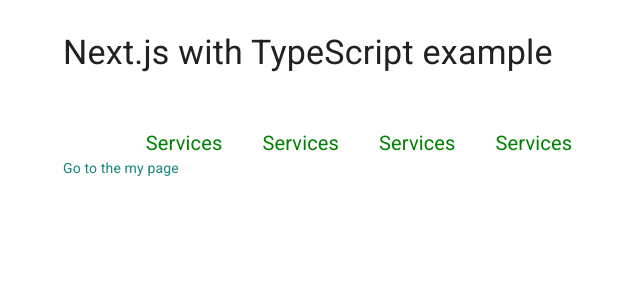
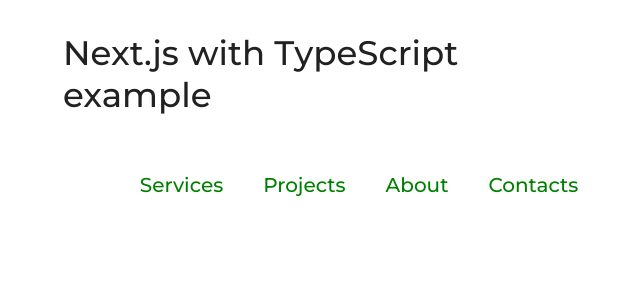
Before and after one commit to antonMandrichenko/company, a Next.js app: page / in a window 1280 px wide. Shown: the top 300 px of the page, without its empty margins (301-941 px from the left). Built offline with nearby package versions, Linux system fonts and the light colour scheme.

Commit message:
Added needed fonts, deleted not needed components

```diff
--- a/components/HeaderMenu.tsx
+++ b/components/HeaderMenu.tsx
@@ -1,7 +1,7 @@
 import * as React from "react";
 import { v4 } from "uuid";
-import { makeStyles, createStyles, Link, withStyles } from "@material-ui/core";
-import MuiLink from "@material-ui/core/Link";
+import { makeStyles, createStyles } from "@material-ui/core";
+import Link from "next/link";
 
 const useStyles = makeStyles(() =>
   createStyles({
@@ -9,11 +9,11 @@
       listStyleType: "none",
       margin: 0,
       textAlign: "center",
-      marginTop: "10%"
+      marginTop: "10%",
     },
     li: {
       display: "inline-block",
-      margin: "0 20px"
+      margin: "0 20px",
     },
     link: {
       fontSize: 20,
@@ -21,89 +21,45 @@
       position: "relative",
       textDecoration: "none",
       paddingBottom: 8,
-      "&::before, &::after": {
-        content: "''",
+      "&:before, &:after": {
+        content: '""',
         position: "absolute",
         bottom: 2,
         left: 0,
         right: 0,
         height: 2,
-        backgroundColor: "blue"
+        backgroundColor: "blue",
       },
-      "&::before": {
+      "&:before": {
         opacity: 0,
         transform: "translateY(8px)",
         transition:
-          "transform 0s cubic-bezier(0.175, 0.885, 0.320, 1.275), opacity 0s"
+          "transform 0s cubic-bezier(0.175, 0.885, 0.320, 1.275), opacity 0s",
       },
-      "&::after": {
+      "&:after": {
         opacity: 0,
         transform: "translateY(4px)",
         transition:
-          "transform .2s cubic-bezier(0.175, 0.885, 0.320, 1.275), opacity .2s"
+          "transform .2s cubic-bezier(0.175, 0.885, 0.320, 1.275), opacity .2s",
       },
-      "&::hover, &::focus": {
-        "&::before, &::after": {
+      "&:hover, &:focus": {
+        "&:before, &:after": {
           opacity: 1,
-          transform: "translateY(0)"
+          transform: "translateY(0)",
         },
-        "&::before": {
+        "&:before": {
           transition:
-            "transform .2s cubic-bezier(0.175, 0.885, 0.320, 1.275), opacity .2s"
+            "transform .2s cubic-bezier(0.175, 0.885, 0.320, 1.275), opacity .2s",
         },
-        "&::after": {
+        "&:after": {
           transition:
-            "transform 0s .2s cubic-bezier(0.175, 0.885, 0.320, 1.275), opacity 0s .2s"
-        }
-      }
-    }
+            "transform 0s .2s cubic-bezier(0.175, 0.885, 0.320, 1.275), opacity 0s .2s",
+        },
+      },
+    },
   })
 );
 
-const StyledLink = withStyles({
-  root: {
-    fontSize: 20,
-    color: "green",
-    position: "relative",
-    textDecoration: "none",
-    paddingBottom: 8,
-    "&::before, &::after": {
-      content: "''",
-      position: "absolute",
-      bottom: 2,
-      left: 0,
-      right: 0,
-      height: 2,
-      backgroundColor: "red"
-    },
-    "&::before": {
-      opacity: 0,
-      transform: "translateY(8px)",
-      transition:
-        "transform 0s cubic-bezier(0.175, 0.885, 0.320, 1.275), opacity 0s"
-    },
-    "&::after": {
-      opacity: 0,
-      transform: "translateY(4px)",
-      transition:
-        "transform .2s cubic-bezier(0.175, 0.885, 0.320, 1.275), opacity .2s"
-    },
-    "&::hover, &::focus": {
-      "&::before, &::after": {
-        opacity: 1,
-        transform: "translateY(0)"
-      },
-      "&::before": {
-        transition:
-          "transform .2s cubic-bezier(0.175, 0.885, 0.320, 1.275), opacity .2s"
-      },
-      "&::after": {
-        transition:
-          "transform 0s .2s cubic-bezier(0.175, 0.885, 0.320, 1.275), opacity 0s .2s"
-      }
-    }
-  }
-})(MuiLink);
 interface MenuItemProps {
   text: string;
   href: string;
@@ -112,8 +68,8 @@
   const classes = useStyles();
   return (
     <li className={classes.li}>
-      <Link href={href} className={classes.link} component={StyledLink}>
-        {text}
+      <Link href={href}>
+        <a className={classes.link}>{text}</a>
       </Link>
     </li>
   );
@@ -121,9 +77,9 @@
 
 const menuItems = [
   { text: "Services", href: "/services" },
-  { text: "Services", href: "/services" },
-  { text: "Services", href: "/services" },
-  { text: "Services", href: "/services" }
+  { text: "Projects", href: "/projects" },
+  { text: "About", href: "/about" },
+  { text: "Contacts", href: "/contacts" },
 ];
 
 const HeaderMenu = () => {
@@ -131,7 +87,7 @@
   return (
     <div>
       <ul className={classes.ul}>
-        {menuItems.map(item => (
+        {menuItems.map((item) => (
           <MenuItem key={v4()} text={item.text} href={item.href} />
         ))}
       </ul>
--- a/components/Link.tsx
+++ /dev/null
@@ -1,95 +0,0 @@
-/* eslint-disable jsx-a11y/anchor-has-content */
-import * as React from "react";
-import clsx from "clsx";
-import { useRouter } from "next/router";
-import NextLink, { LinkProps as NextLinkProps } from "next/link";
-import MuiLink, { LinkProps as MuiLinkProps } from "@material-ui/core/Link";
-
-type NextComposedProps = Omit<
-  React.AnchorHTMLAttributes<HTMLAnchorElement>,
-  "href"
-> &
-  NextLinkProps;
-
-const NextComposed = React.forwardRef<HTMLAnchorElement, NextComposedProps>(
-  (props, ref) => {
-    const {
-      as,
-      href,
-      replace,
-      scroll,
-      passHref,
-      shallow,
-      prefetch,
-      ...other
-    } = props;
-
-    return (
-      <NextLink
-        href={href}
-        prefetch={prefetch}
-        as={as}
-        replace={replace}
-        scroll={scroll}
-        shallow={shallow}
-        passHref={passHref}
-      >
-        <a ref={ref} {...other} />
-      </NextLink>
-    );
-  }
-);
-
-interface LinkPropsBase {
-  activeClassName?: string;
-  innerRef?: React.Ref<HTMLAnchorElement>;
-  naked?: boolean;
-}
-
-export type LinkProps = LinkPropsBase &
-  NextComposedProps &
-  Omit<MuiLinkProps, "href">;
-
-// A styled version of the Next.js Link component:
-// https://nextjs.org/docs/#with-link
-function Link(props: LinkProps) {
-  const {
-    href,
-    activeClassName = "active",
-    className: classNameProps,
-    innerRef,
-    naked,
-    ...other
-  } = props;
-
-  const router = useRouter();
-  const pathname = typeof href === "string" ? href : href.pathname;
-  const className = clsx(classNameProps, {
-    [activeClassName]: router.pathname === pathname && activeClassName
-  });
-
-  if (naked) {
-    return (
-      <NextComposed
-        className={className}
-        ref={innerRef}
-        href={href}
-        {...other}
-      />
-    );
-  }
-
-  return (
-    <MuiLink
-      component={NextComposed}
-      className={className}
-      ref={innerRef}
-      href={href as string}
-      {...other}
-    />
-  );
-}
-
-export default React.forwardRef<HTMLAnchorElement, LinkProps>((props, ref) => (
-  <Link {...props} innerRef={ref} />
-));
--- a/components/theme.tsx
+++ b/components/theme.tsx
@@ -5,18 +5,21 @@
 const theme = createMuiTheme({
   palette: {
     primary: {
-      main: "#556cd6"
+      main: "#556cd6",
     },
     secondary: {
-      main: "#19857b"
+      main: "#19857b",
     },
     error: {
-      main: red.A400
+      main: red.A400,
     },
     background: {
-      default: "#fff"
-    }
-  }
+      default: "#fff",
+    },
+  },
+  typography: {
+    fontFamily: ["Montserrat", "Noto Sans", "sans-serif"].join(","),
+  },
 });
 
 export default theme;
--- a/pages/_document.tsx
+++ b/pages/_document.tsx
@@ -10,8 +10,8 @@
         <Head>
           <meta name="theme-color" content={theme.palette.primary.main} />
           <link
+            href="https://fonts.googleapis.com/css2?family=Montserrat:wght@500&family=Noto+Sans&display=swap"
             rel="stylesheet"
-            href="https://fonts.googleapis.com/css?family=Roboto:300,400,500,700&display=swap"
           />
         </Head>
         <body>
@@ -23,7 +23,7 @@
   }
 }
 
-MyDocument.getInitialProps = async ctx => {
+MyDocument.getInitialProps = async (ctx) => {
   // Resolution order
   //
   // On the server:
@@ -52,7 +52,7 @@
 
   ctx.renderPage = () =>
     originalRenderPage({
-      enhanceApp: App => props => sheets.collect(<App {...props} />)
+      enhanceApp: (App) => (props) => sheets.collect(<App {...props} />),
     });
 
   const initialProps = await Document.getInitialProps(ctx);
@@ -62,7 +62,7 @@
     // Styles fragment is rendered after the app and page rendering finish.
     styles: [
       ...React.Children.toArray(initialProps.styles),
-      sheets.getStyleElement()
-    ]
+      sheets.getStyleElement(),
+    ],
   };
 };
--- a/pages/index.tsx
+++ b/pages/index.tsx
@@ -2,7 +2,6 @@
 import Container from "@material-ui/core/Container";
 import Typography from "@material-ui/core/Typography";
 import Box from "@material-ui/core/Box";
-import Link from "../components/Link";
 import HeaderMenu from "../components/HeaderMenu";
 
 export default function Index() {
@@ -13,9 +12,6 @@
           Next.js with TypeScript example
         </Typography>
         <HeaderMenu />
-        <Link href="/about" color="secondary">
-          Go to the my page
-        </Link>
       </Box>
     </Container>
   );
```
